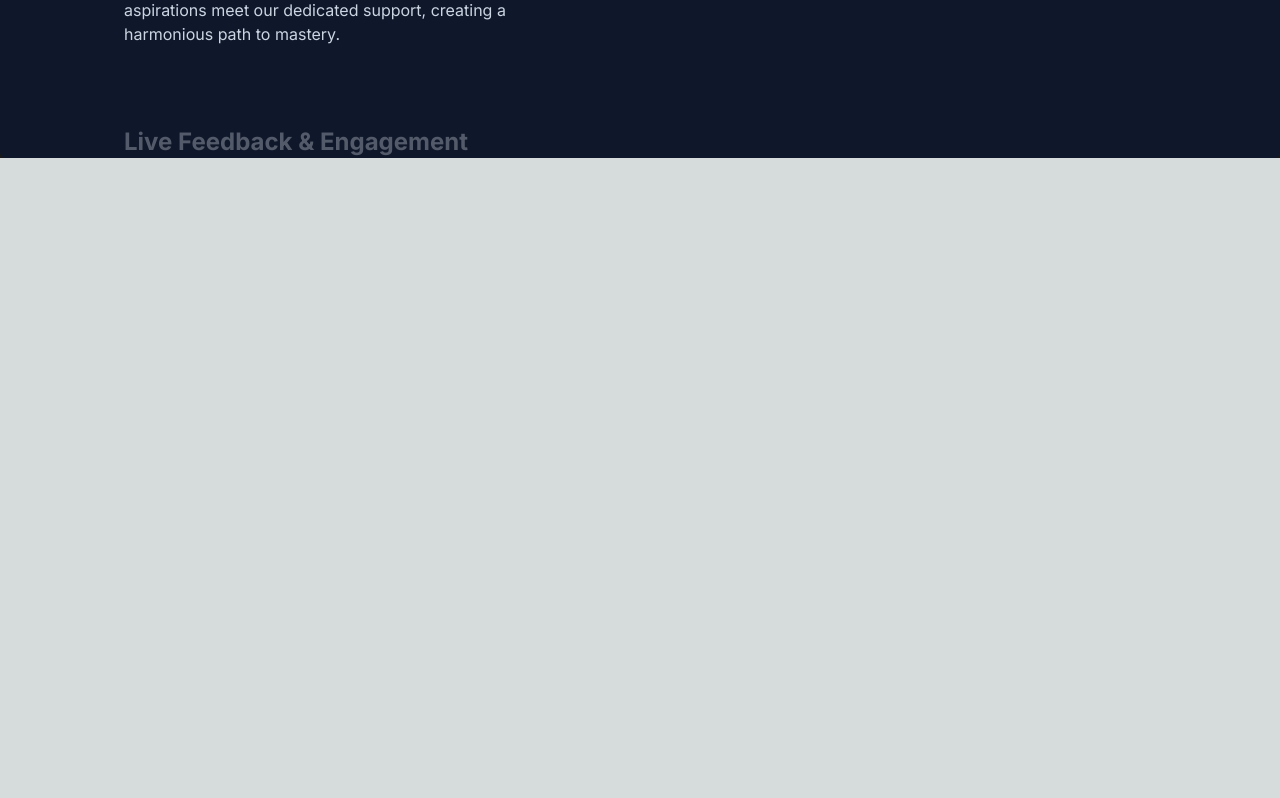
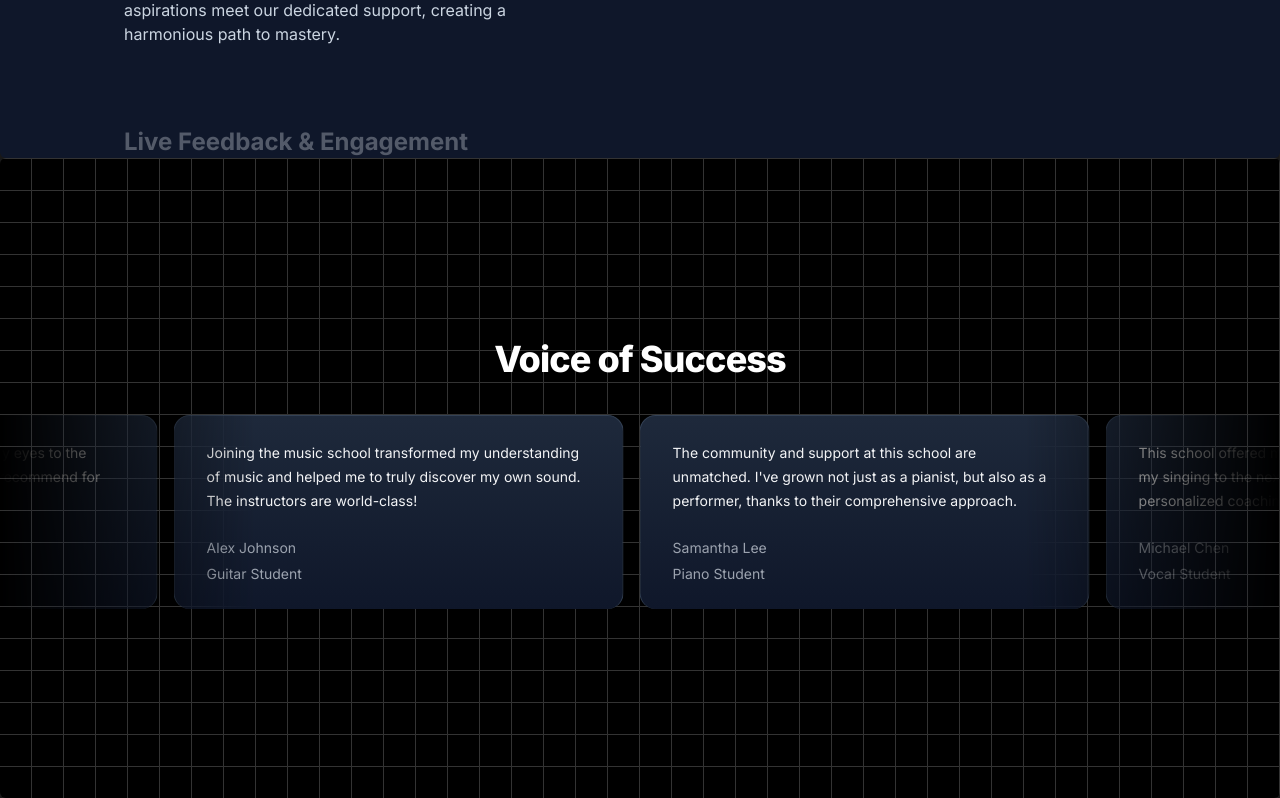
Before and after one commit to Dharam-IN/music-academy, a Next.js app: page / in a window 1280 px wide. Shown: the part 1994-2792 px from the top of the page. Before the commit the page ends 2152 px from the top, so only its background shows below. Built offline with nearby package versions, Linux system fonts and the light colour scheme.

Commit message:
Testimonial Section Added

```diff
--- a/package.json
+++ b/package.json
@@ -11,6 +11,7 @@
   "dependencies": {
     "clsx": "^2.1.1",
     "framer-motion": "^11.1.9",
+    "mini-svg-data-uri": "^1.4.4",
     "next": "14.2.3",
     "react": "^18",
     "react-dom": "^18",
--- a/src/app/page.tsx
+++ b/src/app/page.tsx
@@ -1,5 +1,6 @@
 import FeatureCourses from "@/components/FeatureCourses";
 import HeroSection from "@/components/HeroSection";
+import TestimonialCard from "@/components/TestimonialCard";
 import WhyChoose from "@/components/WhyChoose";
 import Image from "next/image";
 
@@ -9,6 +10,7 @@
       <HeroSection/>
       <FeatureCourses/>
       <WhyChoose/>
+      <TestimonialCard/>
     </main>
   );
 }
--- /dev/null
+++ b/src/components/TestimonialCard.tsx
@@ -0,0 +1,53 @@
+'use client'
+import React from 'react'
+import { InfiniteMovingCards } from "./ui/infinite-moving-cards"
+
+const musicSchoolTestimonials = [
+    {
+      quote:
+        'Joining the music school transformed my understanding of music and helped me to truly discover my own sound. The instructors are world-class!',
+      name: 'Alex Johnson',
+      title: 'Guitar Student',
+    },
+    {
+      quote:
+        "The community and support at this school are unmatched. I've grown not just as a pianist, but also as a performer, thanks to their comprehensive approach.",
+      name: 'Samantha Lee',
+      title: 'Piano Student',
+    },
+    {
+      quote:
+        "This school offered me the tools and confidence to take my singing to the next level. I'm endlessly grateful for the personalized coaching.",
+      name: 'Michael Chen',
+      title: 'Vocal Student',
+    },
+    {
+      quote:
+        'As a violinist, finding the right mentor can be challenging, but this school matched me with a teacher who truly understands my goals and challenges.',
+      name: 'Emily Taylor',
+      title: 'Violin Student',
+    },
+    {
+      quote:
+        'The production courses here opened my eyes to the intricacies of music production. Highly recommend for any aspiring producers!',
+      name: 'Chris Morales',
+      title: 'Music Production Student',
+    },
+  ];
+
+const TestimonialCard = () => {
+  return (
+    <div className="h-[40rem] sm:py-[150px] rounded-md flex flex-col antialiased dark:bg-black bg-white  dark:bg-grid-white/[0.2] bg-grid-black/[0.2] items-center justify-center relative overflow-hidden">
+        <div className='mb-[5]'>
+            <p className="mt-2 text-3xl leading-8 font-extrabold tracking-tight text-white sm:text-4xl mb-5">Voice of Success</p>
+        </div>
+      <InfiniteMovingCards
+        items={musicSchoolTestimonials}
+        direction="right"
+        speed="slow"
+      />
+    </div>
+  )
+}
+
+export default TestimonialCard
--- /dev/null
+++ b/src/components/ui/infinite-moving-cards.tsx
@@ -0,0 +1,121 @@
+"use client";
+
+import { cn } from "@/utils/cn";
+import React, { useEffect, useState } from "react";
+
+export const InfiniteMovingCards = ({
+  items,
+  direction = "left",
+  speed = "fast",
+  pauseOnHover = true,
+  className,
+}: {
+  items: {
+    quote: string;
+    name: string;
+    title: string;
+  }[];
+  direction?: "left" | "right";
+  speed?: "fast" | "normal" | "slow";
+  pauseOnHover?: boolean;
+  className?: string;
+}) => {
+  const containerRef = React.useRef<HTMLDivElement>(null);
+  const scrollerRef = React.useRef<HTMLUListElement>(null);
+
+  useEffect(() => {
+    addAnimation();
+  }, []);
+  const [start, setStart] = useState(false);
+  function addAnimation() {
+    if (containerRef.current && scrollerRef.current) {
+      const scrollerContent = Array.from(scrollerRef.current.children);
+
+      scrollerContent.forEach((item) => {
+        const duplicatedItem = item.cloneNode(true);
+        if (scrollerRef.current) {
+          scrollerRef.current.appendChild(duplicatedItem);
+        }
+      });
+
+      getDirection();
+      getSpeed();
+      setStart(true);
+    }
+  }
+  const getDirection = () => {
+    if (containerRef.current) {
+      if (direction === "left") {
+        containerRef.current.style.setProperty(
+          "--animation-direction",
+          "forwards"
+        );
+      } else {
+        containerRef.current.style.setProperty(
+          "--animation-direction",
+          "reverse"
+        );
+      }
+    }
+  };
+  const getSpeed = () => {
+    if (containerRef.current) {
+      if (speed === "fast") {
+        containerRef.current.style.setProperty("--animation-duration", "20s");
+      } else if (speed === "normal") {
+        containerRef.current.style.setProperty("--animation-duration", "40s");
+      } else {
+        containerRef.current.style.setProperty("--animation-duration", "80s");
+      }
+    }
+  };
+  return (
+    <div
+      ref={containerRef}
+      className={cn(
+        "scroller relative z-20  max-w-7xl overflow-hidden  [mask-image:linear-gradient(to_right,transparent,white_20%,white_80%,transparent)]",
+        className
+      )}
+    >
+      <ul
+        ref={scrollerRef}
+        className={cn(
+          " flex min-w-full shrink-0 gap-4 py-4 w-max flex-nowrap",
+          start && "animate-scroll ",
+          pauseOnHover && "hover:[animation-play-state:paused]"
+        )}
+      >
+        {items.map((item, idx) => (
+          <li
+            className="w-[350px] max-w-full relative rounded-2xl border border-b-0 flex-shrink-0 border-slate-700 px-8 py-6 md:w-[450px]"
+            style={{
+              background:
+                "linear-gradient(180deg, var(--slate-800), var(--slate-900)",
+            }}
+            key={item.name}
+          >
+            <blockquote>
+              <div
+                aria-hidden="true"
+                className="user-select-none -z-1 pointer-events-none absolute -left-0.5 -top-0.5 h-[calc(100%_+_4px)] w-[calc(100%_+_4px)]"
+              ></div>
+              <span className=" relative z-20 text-sm leading-[1.6] text-gray-100 font-normal">
+                {item.quote}
+              </span>
+              <div className="relative z-20 mt-6 flex flex-row items-center">
+                <span className="flex flex-col gap-1">
+                  <span className=" text-sm leading-[1.6] text-gray-400 font-normal">
+                    {item.name}
+                  </span>
+                  <span className=" text-sm leading-[1.6] text-gray-400 font-normal">
+                    {item.title}
+                  </span>
+                </span>
+              </div>
+            </blockquote>
+          </li>
+        ))}
+      </ul>
+    </div>
+  );
+};
--- a/tailwind.config.ts
+++ b/tailwind.config.ts
@@ -1,21 +1,8 @@
 import type { Config } from "tailwindcss";
+const svgToDataUri = require("mini-svg-data-uri");
 const {
   default: flattenColorPalette,
 } = require("tailwindcss/lib/util/flattenColorPalette");
-
-// @type {import('tailwindcss').Config}
-
-// Plugin to add each Tailwind color as a global CSS variable
-// function addVariablesForColors({ addBase, theme }: any) {
-//   const allColors = flattenColorPalette(theme('colors'));
-//   const newVars = Object.fromEntries(
-//     Object.entries(allColors).map(([key, value]) => [`--${key}`, value])
-//   );
-
-//   addBase({
-//     ':root': newVars,
-//   });
-// }
 
 const config: Config = {
   content: [
@@ -28,11 +15,17 @@
     extend: {
       animation: {
         spotlight: "spotlight 2s ease .75s 1 forwards",
+        scroll: "scroll var(--animation-duration, 40s) var(--animation-direction, forwards) linear infinite"
       },
       keyframes: {
         spotlight: {
           '0%': { opacity: '0', transform: 'translate(-72%, -62%) scale(0.5)' },
           '100%': { opacity: '1', transform: 'translate(-50%,-40%) scale(1)' },
+        },
+        scroll: {
+          to: {
+            transform: "translate(calc(-50% - 0.5rem))",
+          },
         },
       },
       backgroundImage: {
@@ -43,7 +36,7 @@
     },
   },
   // plugins: [addVariablesForColors],
-  plugins: [addVariablesForColors],
+  plugins: [addVariablesForColors, addSvgPatterns],
 };
 
 function addVariablesForColors({ addBase, theme }: any) {
@@ -56,4 +49,28 @@
     ":root": newVars,
   });
 }
+
+function addSvgPatterns({ matchUtilities, theme }: any) {
+  matchUtilities(
+    {
+      'bg-grid': (value: any) => ({
+        backgroundImage: `url("${svgToDataUri(
+          `<svg xmlns="http://www.w3.org/2000/svg" viewBox="0 0 32 32" width="32" height="32" fill="none" stroke="${value}"><path d="M0 .5H31.5V32"/></svg>`
+        )}")`,
+      }),
+      'bg-grid-small': (value: any) => ({
+        backgroundImage: `url("${svgToDataUri(
+          `<svg xmlns="http://www.w3.org/2000/svg" viewBox="0 0 32 32" width="8" height="8" fill="none" stroke="${value}"><path d="M0 .5H31.5V32"/></svg>`
+        )}")`,
+      }),
+      'bg-dot': (value: any) => ({
+        backgroundImage: `url("${svgToDataUri(
+          `<svg xmlns="http://www.w3.org/2000/svg" viewBox="0 0 32 32" width="16" height="16" fill="none"><circle fill="${value}" id="pattern-circle" cx="10" cy="10" r="1.6257413380501518"></circle></svg>`
+        )}")`,
+      }),
+    },
+    { values: flattenColorPalette(theme('backgroundColor')), type: 'color' }
+  );
+}
+
 export default config;
```
Also changed, not shown: src/app/globals.css (line endings or trailing spaces), 1 other file (tests, documents, lock files or other folders).
